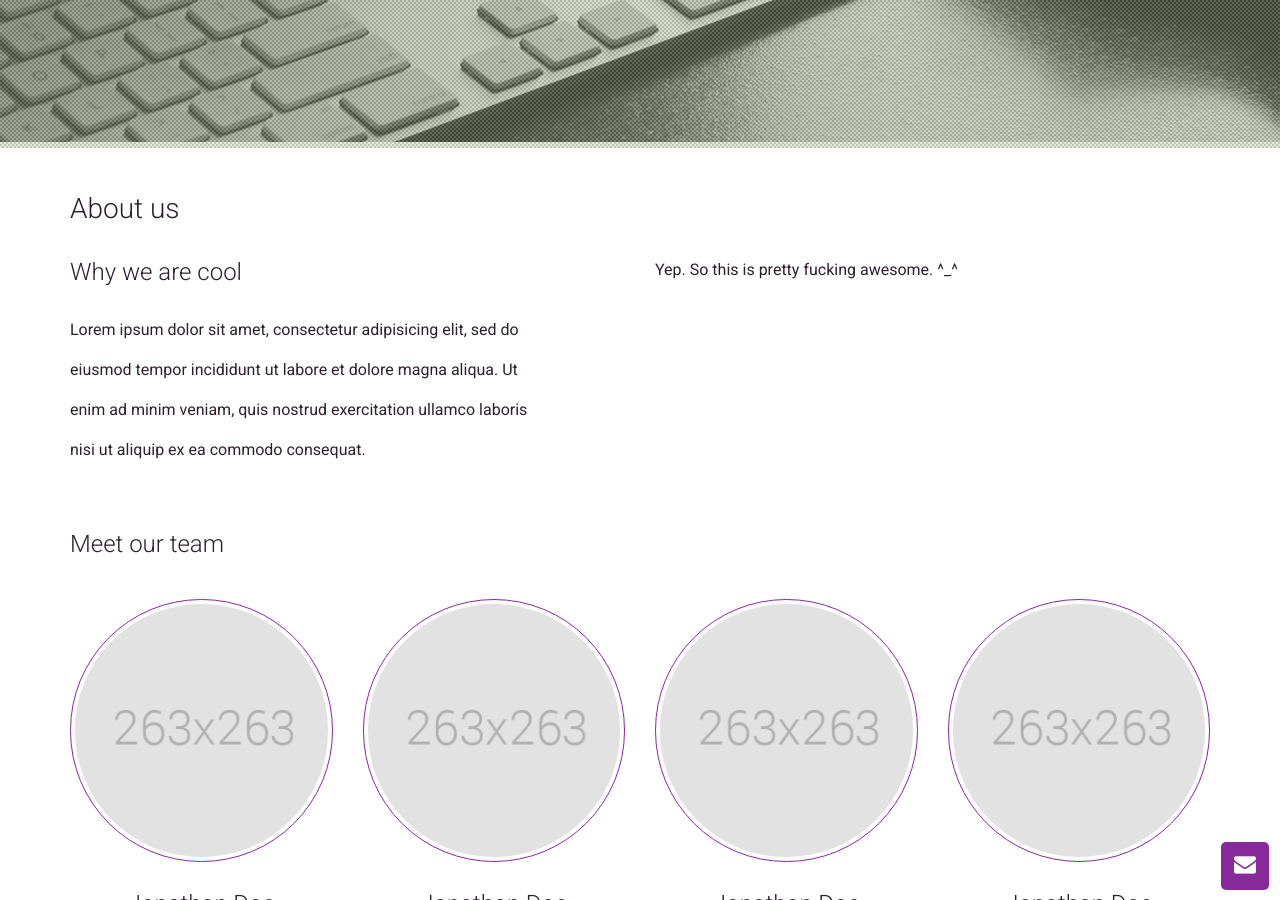
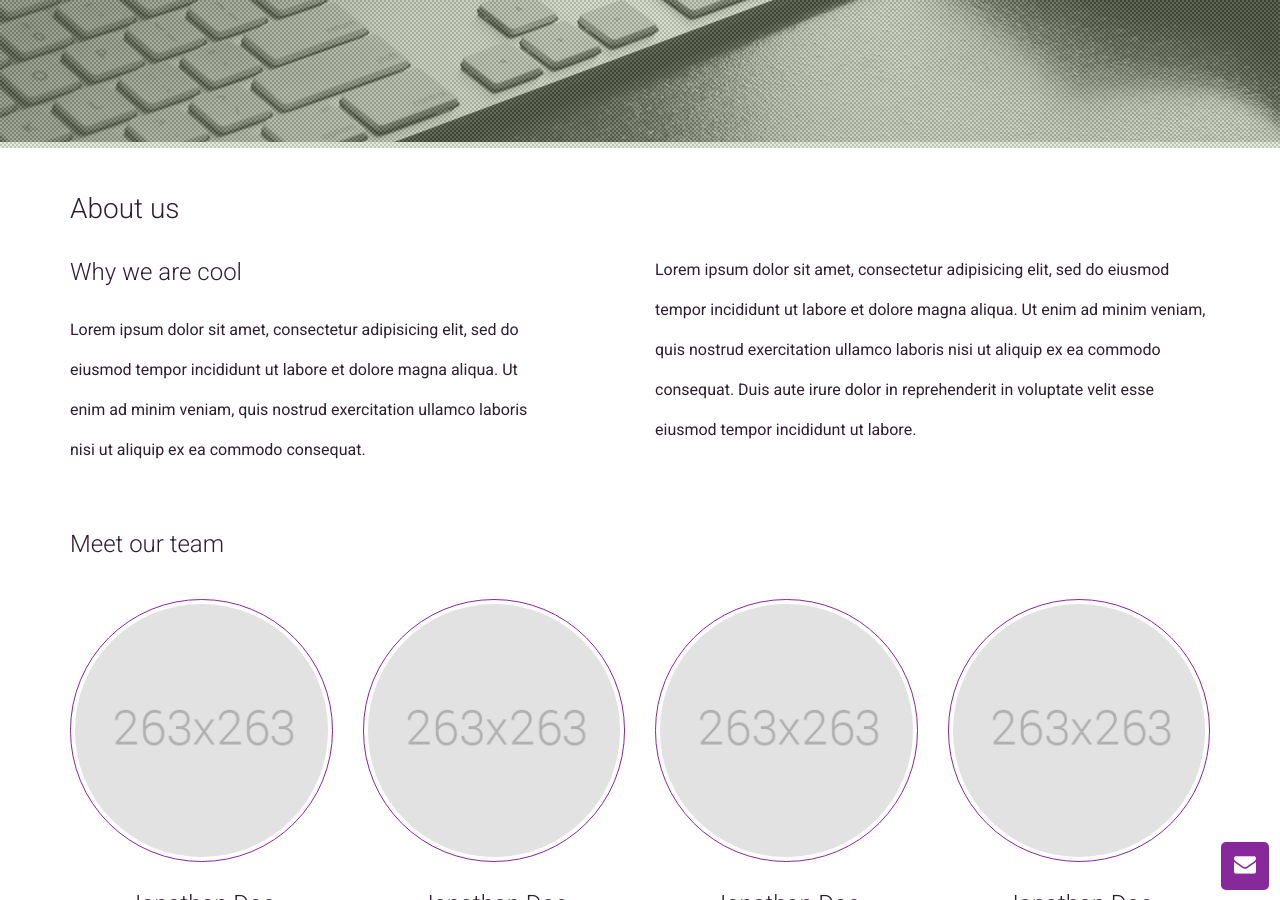
Before and after one commit to dmanzer2/dvinebydesign-static, a Jekyll site: the page built from about.html, in a window 1280 px wide and 900 px high, scrolled down 496 px. Built offline with Jekyll 4.4.1, drawn with Linux system fonts in a browser that asks for light colours; nearby versions of some CDN libraries; library files that are not in the unit come from our copies.

Commit message:
Revert "Updated 'about.html' via CloudCannon"
This reverts commit 4abbc686d46a9f24938c0b2ad6813f87d5624c36.

```diff
--- a/about.html
+++ b/about.html
@@ -15,7 +15,7 @@ description: This is the about page and its description.
     <div style="background-image: url({{ site.baseurl }}/assets/img/about/about_bg.jpg);" class="bg-image" data-stellar-background-ratio="0.5"></div>
     <div class="content">
       <div class="inner">
-        <h1 class="editable">Awesome artwork.<br /><span>All Original.</span></h1>
+        <h1 class="editable">Awesome artwork.<br/><span>All Original.</span></h1>
       </div>
     </div>
   </section><!--Hero Static Close-->
@@ -29,7 +29,7 @@ description: This is the about page and its description.
         <p class="p-style3 editable">Lorem ipsum dolor sit amet, consectetur adipisicing elit, sed do eiusmod tempor incididunt ut labore et dolore magna aliqua. Ut enim ad minim veniam, quis nostrud exercitation ullamco laboris nisi ut aliquip ex ea commodo consequat.</p>
       </div>
       <div class="col-lg-6 col-lg-offset-1 col-md-6 col-sm-6">
-        <p class="p-style3 editable">Yep. So this is pretty fucking awesome. ^_^</p>
+        <p class="p-style3 editable">Lorem ipsum dolor sit amet, consectetur adipisicing elit, sed do eiusmod tempor incididunt ut labore et dolore magna aliqua. Ut enim ad minim veniam, quis nostrud exercitation ullamco laboris nisi ut aliquip ex ea commodo consequat. Duis aute irure dolor in reprehenderit in voluptate velit esse eiusmod tempor incididunt ut labore.</p>
       </div>
     </div>
   </section><!--About Info Close-->
```
